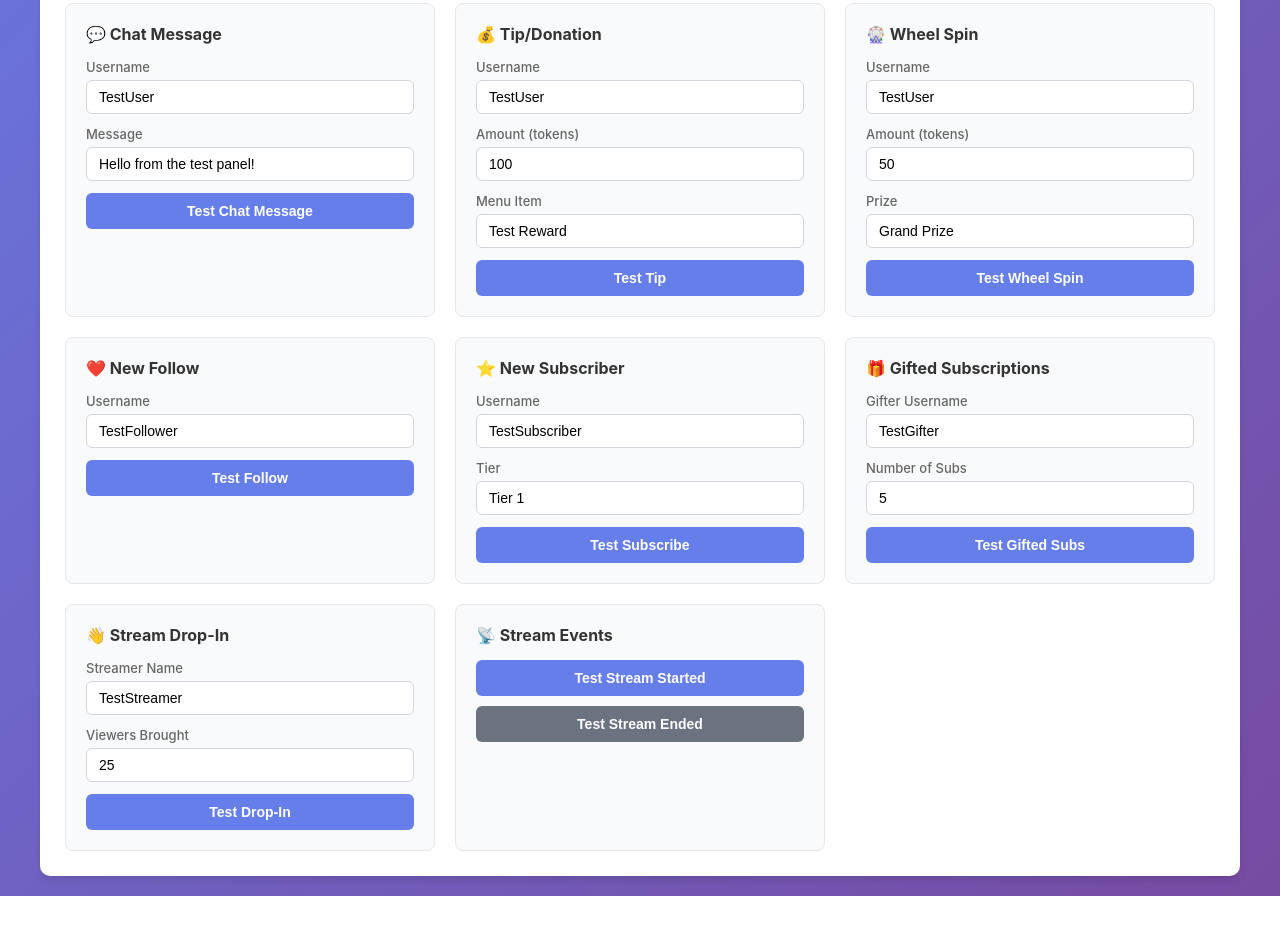
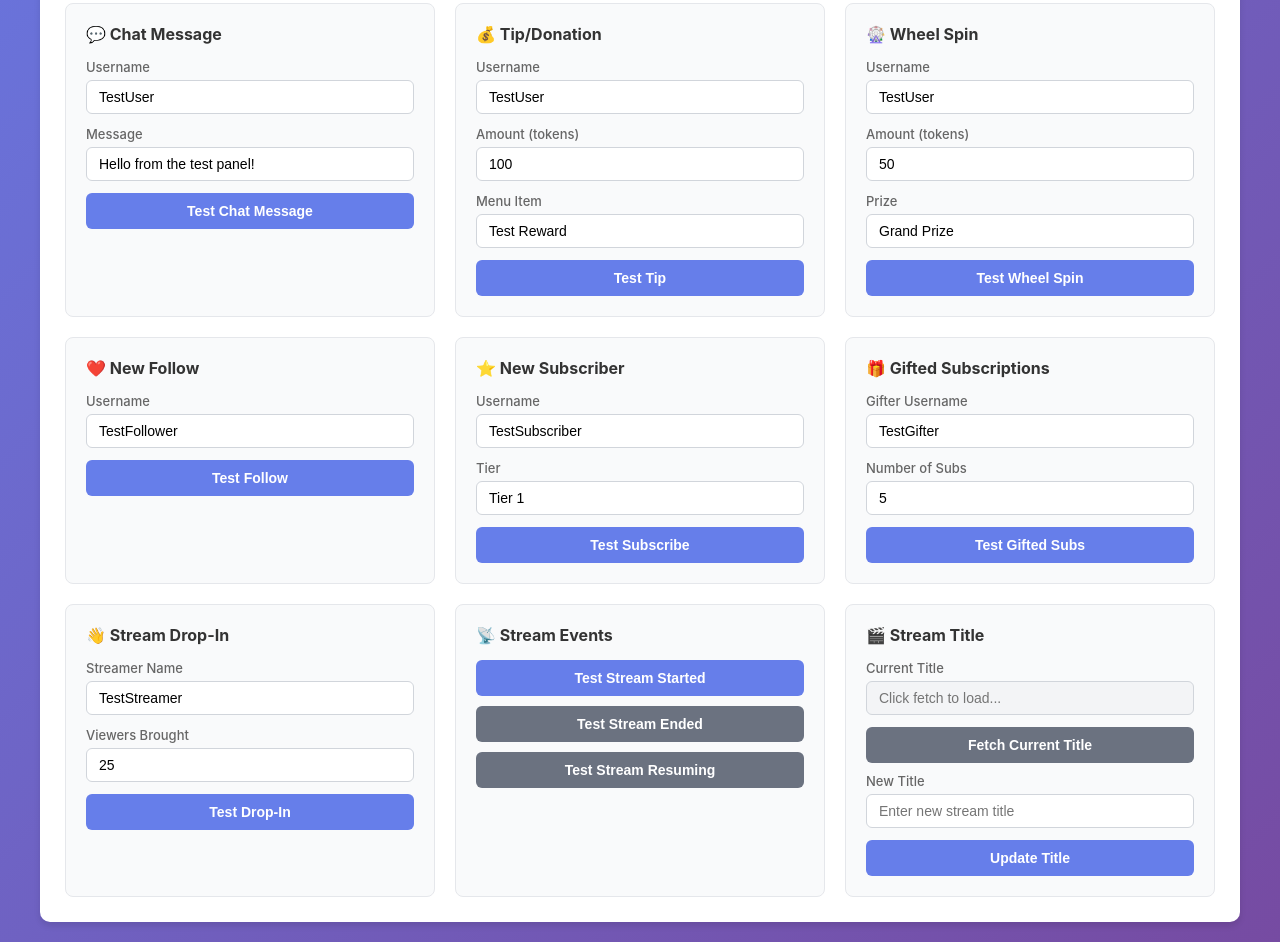
Before and after one commit to griffon551/joystick-streamerbot-bridge, a website: page public/index.html in a window 1280 px wide. Shown: the part 641-1583 px from the top of the page. Before the commit the page ends 1537 px from the top, so only its background shows below. Drawn offline with Linux system fonts and the light colour scheme; no server answers.

Commit message:
Update index.html

```diff
--- a/public/index.html
+++ b/public/index.html
@@ -468,7 +468,23 @@
                 <div class="test-card">
                     <h3>📡 Stream Events</h3>
                     <button onclick="testStreamStarted()" style="margin-bottom: 10px;">Test Stream Started</button>
-                    <button onclick="testStreamEnded()" class="secondary">Test Stream Ended</button>
+                    <button onclick="testStreamEnded()" class="secondary" style="margin-bottom: 10px;">Test Stream Ended</button>
+                    <button onclick="testStreamResuming()" class="secondary">Test Stream Resuming</button>
+                </div>
+
+                <!-- Stream Title -->
+                <div class="test-card">
+                    <h3>🎬 Stream Title</h3>
+                    <div class="form-group">
+                        <label>Current Title</label>
+                        <input type="text" id="current-title" placeholder="Click fetch to load..." readonly style="background:#f3f4f6; cursor:default;">
+                    </div>
+                    <button onclick="fetchStreamTitle()" class="secondary" style="margin-bottom: 10px;">Fetch Current Title</button>
+                    <div class="form-group">
+                        <label>New Title</label>
+                        <input type="text" id="new-title" placeholder="Enter new stream title">
+                    </div>
+                    <button onclick="updateStreamTitle()">Update Title</button>
                 </div>
             </div>
         </div>
@@ -497,7 +513,10 @@
                     joystickDot.className = 'status-dot disconnected';
                     joystickText.textContent = 'Disconnected';
                 }
-                joystickChannel.textContent = `Channel: ${data.joystick.channelId || 'N/A'}`;
+                const channels = data.joystick.connectedChannels;
+                joystickChannel.textContent = channels && channels.length > 0
+                    ? `Channel: ${channels.join(', ')}`
+                    : 'No channels connected';
 
                 // Streamer.bot status
                 const sbDot = document.getElementById('streamerbot-status');
@@ -728,6 +747,62 @@
             }
         }
 
+        async function testStreamResuming() {
+            try {
+                const response = await fetch('/api/test/stream-resuming', {
+                    method: 'POST',
+                    headers: { 'Content-Type': 'application/json' }
+                });
+                if (response.ok) {
+                    showAlert('✓ Triggered stream resuming event', 'success');
+                }
+            } catch (error) {
+                showAlert('Failed to trigger event', 'error');
+            }
+        }
+
+        async function fetchStreamTitle() {
+            try {
+                const response = await fetch('/api/stream-settings');
+                if (response.ok) {
+                    const data = await response.json();
+                    document.getElementById('current-title').value = data.stream_title || '(no title set)';
+                    showAlert('✓ Stream settings fetched', 'success');
+                } else {
+                    const err = await response.json();
+                    showAlert(`Failed to fetch: ${err.error}`, 'error');
+                }
+            } catch (error) {
+                showAlert('Failed to fetch stream settings', 'error');
+            }
+        }
+
+        async function updateStreamTitle() {
+            const title = document.getElementById('new-title').value.trim();
+            if (!title) {
+                showAlert('Please enter a new title', 'error');
+                return;
+            }
+            try {
+                const response = await fetch('/api/stream-settings', {
+                    method: 'POST',
+                    headers: { 'Content-Type': 'application/json' },
+                    body: JSON.stringify({ stream_title: title })
+                });
+                if (response.ok) {
+                    const data = await response.json();
+                    document.getElementById('current-title').value = data.stream_title;
+                    document.getElementById('new-title').value = '';
+                    showAlert(`✓ Stream title updated to: ${data.stream_title}`, 'success');
+                } else {
+                    const err = await response.json();
+                    showAlert(`Failed to update: ${err.error}`, 'error');
+                }
+            } catch (error) {
+                showAlert('Failed to update stream title', 'error');
+            }
+        }
+
         async function testDropIn() {
             const streamer = document.getElementById('dropin-streamer').value;
             const viewers = parseInt(document.getElementById('dropin-viewers').value);
```
